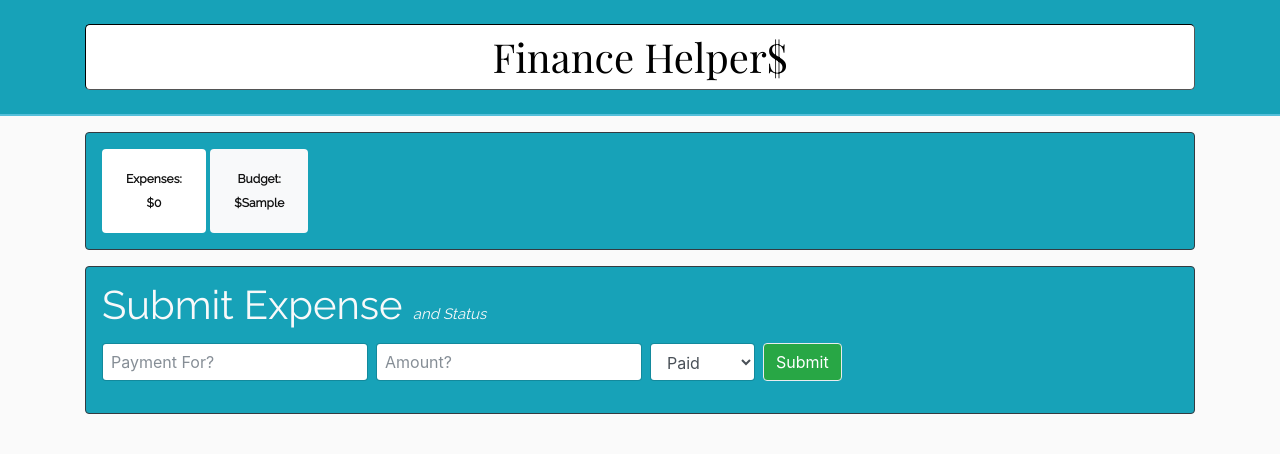
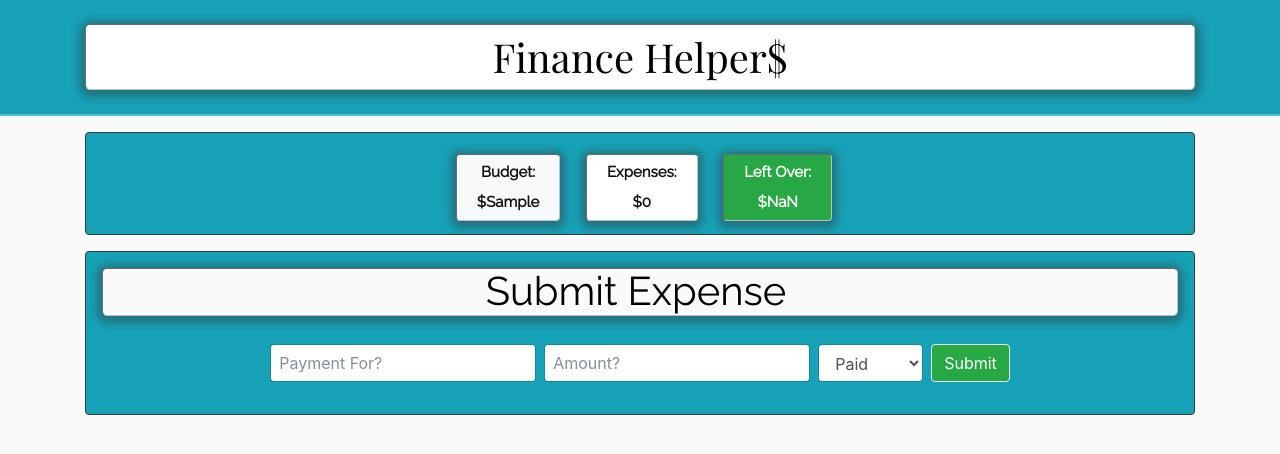
Before and after one commit to AGonzalezWebsites/Finance-Organizer, a plain HTML site: page index.html in a window 1280 px wide. Both pictures are taken after typing "Sample" into the empty fields and a click on the input "Set Budget". Drawn offline with nearby package versions, Linux system fonts and the light colour scheme.

Commit message:
additions

```diff
--- a/dom.js
+++ b/dom.js
@@ -5,6 +5,7 @@ var filter = document.getElementById('filter');
 var budget = document.getElementById('addBudget');
 var budgetContainer = document.getElementById('budgetContainer');
 var expensesTotal = document.getElementById('expensesTotal');
+var leftOver = document.getElementById('budgetDifference');
 
 
 //Set Budget event
@@ -29,23 +30,24 @@ function setBudget(e) {
     budgetAmount = budgetAmount.replace(/,/g, "").replace(/\$/g, '');
 
     budgetElement = document.createElement('h1')
-    budgetElement.className = 'badge badge-light text-wrap p-4';
+    budgetElement.className = 'order-1 badge badge-light text-wrap';
     budgetElement.innerHTML = 'Budget:<br><br>$'+budgetAmount;
     budgetElement.setAttribute('id', 'BudgetTotal')
     budgetContainer.appendChild(budgetElement)
     submitBudget.style.display = "none";
     document.getElementById('addBudget').style.display = 'none';
-    console.log(budgetContainer)
     expensesTotal.style.display = 'inline-block';
     document.getElementById('submitActivityContainer').style.display = 'block';
+    document.getElementById('budgetDifference').style.display = 'inline-block';
     calculateExpenses();
 }
 
 // Set total expenses
+var expensesTotalAmount;
 function calculateExpenses(){
     // Get lis
     var items = itemList.getElementsByTagName('li');
-    var expensesTotalAmount = 0;
+    expensesTotalAmount = 0;
 
     // Convert to an array
     Array.from(items);
@@ -55,11 +57,20 @@ function calculateExpenses(){
     }
 
     if (expensesTotalAmount > budgetAmount){
-    expensesTotal.style.background = 'red'
+    expensesTotal.style.background = 'red';
     } else {
-    expensesTotal.style.background = 'white'
+    expensesTotal.style.background = 'white';
     }
     expensesTotal.innerHTML = 'Expenses:<br><br>$'+expensesTotalAmount;
+    calculateDifference();
+}
+
+// Set total expenses
+var leftOverAmount = 0;
+function calculateDifference(){
+    leftOverAmount = budgetAmount - expensesTotalAmount;
+    leftOver.innerHTML = 'Left Over:<br><br>$'+leftOverAmount;
+
 }
 
 // Add item
@@ -127,15 +138,15 @@ function addItem(e){
 function changeStatus(e){
     if (e.target.classList.contains('status')){
         if(e.target.classList.contains('btn-success')){
-            e.target.classList.remove('btn-success')
+            e.target.classList.remove('btn-success');
             e.target.classList = e.target.classList+' btn-warning';
             e.target.innerHTML = "Pending";
         } else if(e.target.classList.contains('btn-warning')){
-            e.target.classList.remove('btn-warning')
+            e.target.classList.remove('btn-warning');
             e.target.classList = e.target.classList+' btn-danger';
             e.target.innerHTML = "Unpaid";
         } else {
-            e.target.classList.remove('btn-danger')
+            e.target.classList.remove('btn-danger');
             e.target.classList = e.target.classList+' btn-success';
             e.target.innerHTML = "Paid";
         }
--- a/index.html
+++ b/index.html
@@ -27,19 +27,20 @@
   <div class="container">
    <div id="main">
 
-    <div class="bg-info border border-dark rounded p-2 pt-3 pl-3 mb-3" id="budgetContainer">
-      <h1 class="badge badge-light text-wrap p-4" id="expensesTotal" style="display: none;">Expenses: </h1>
+    <div class="d-flex justify-content-center bg-info border border-dark rounded p-2 pt-3 pl-3 mb-3" id="budgetContainer">
+      <h1 class="badge badge-light text-wrap order-2" id="expensesTotal" style="display: none;">Expenses: </h1>
+      <h1 class="badge badge-success text-wrap order-3" id="budgetDifference" style="display: none;">Left Over: </h1>
       <form id="addBudget" class="form-inline mb-3">
-        <input type="text" maxlength="10" class="form-control mr-2 mt-2 w-30 p-2" id="budget" value="" placeholder="Budget Amount?">
+        <input type="text" maxlength="9" class="form-control mr-2 mt-2 w-30 p-2" id="budget" value="" placeholder="Budget Amount?">
         <input type="submit" class="btn btn-success mt-2 border" id="submitBudget" value="Set Budget">
       </form>
       </div>
 
      <div class="bg-info border border-dark rounded p-3 mb-3" id="submitActivityContainer" style="display: none;">
-      <h1 class="title text-light">Submit Expense <i style="font-size: 15px;">and Status</i></h1>
-      <form id="addForm" class="form-inline mb-3">
-          <input type="text" maxlength="38" class="form-control mr-2 mt-2 w-60 p-2" id="item" value="" placeholder="Payment For?">
-          <input type="text" maxlength="10" class="form-control mr-2 mt-2 w-30 p-2" id="amount" value="" placeholder="Amount?">
+      <h1 class="title text-light pr-2 text-center">Submit Expense</h1>
+      <form id="addForm" class="d-flex justify-content-center form-inline mb-3">
+          <input type="text" maxlength="30" class="form-control mr-2 mt-2 w-60 p-2" id="item" value="" placeholder="Payment For?">
+          <input type="text" maxlength="9" class="form-control mr-2 mt-2 w-30 p-2" id="amount" value="" placeholder="Amount?">
         <select class="form-control mr-2 mt-2" style="width:105px;" id="priority">
           <option value="1">Paid</option>
           <option value="2">Pending</option>
@@ -50,8 +51,8 @@
       </div>
 
       <div class="bg-info border border-dark rounded p-3 mb-3" id="ActivityContainer" style="display: none;">
-        <h1 class="title text-light w-50">Activities</h1>
-        <select class="form-control mr-2 mb-2 mt-2 w-50" id="filter">
+        <h1 class="title text-light text-center">Activities</h1>
+        <select class="d-flex justify-content-center form-control mr-2 mb-2 mt-2" id="filter">
           <option value="All">All</option>
           <option value="Paid">Paid</option>
           <option value="Pending">Pending</option>
--- a/style.css
+++ b/style.css
@@ -19,17 +19,36 @@ html {
     padding: 10px;
     border-radius: 5px;
     font-family: var(--banner-font);
-    border: 1px inset black;
+    border: 1px inset silver;
+    box-shadow: rgba(49, 49, 49, 0.445) 0px 2px 10px 5px;
 }
 
 #budgetContainer>h1 {
     font-family: var(--header-font);
+    font-size: 15px;
+    margin: 5px 1vw;
+    padding: 10px 20px;
+    border: 1px inset silver;
+    box-shadow: rgba(49, 49, 49, 0.445) 0px 2px 10px 5px;
 }
 
 #submitActivityContainer>h1 {
     font-family: var(--header-font);
+    color: black !important;
+    border: 1px inset silver;
+    border-radius: 5px;
+    box-shadow: rgba(49, 49, 49, 0.445) 0px 2px 10px 5px;
+    background: rgb(250, 250, 250);
+    padding-bottom: 2px;
+    margin-bottom: 20px;
 }
 
 #ActivityContainer>h1 {
     font-family: var(--header-font);
+    color: black !important;
+    border: 1px inset silver;
+    border-radius: 5px;
+    box-shadow: rgba(49, 49, 49, 0.445) 0px 2px 10px 5px;
+    background: rgb(250, 250, 250);
+    margin-bottom: 20px;
 }
```
